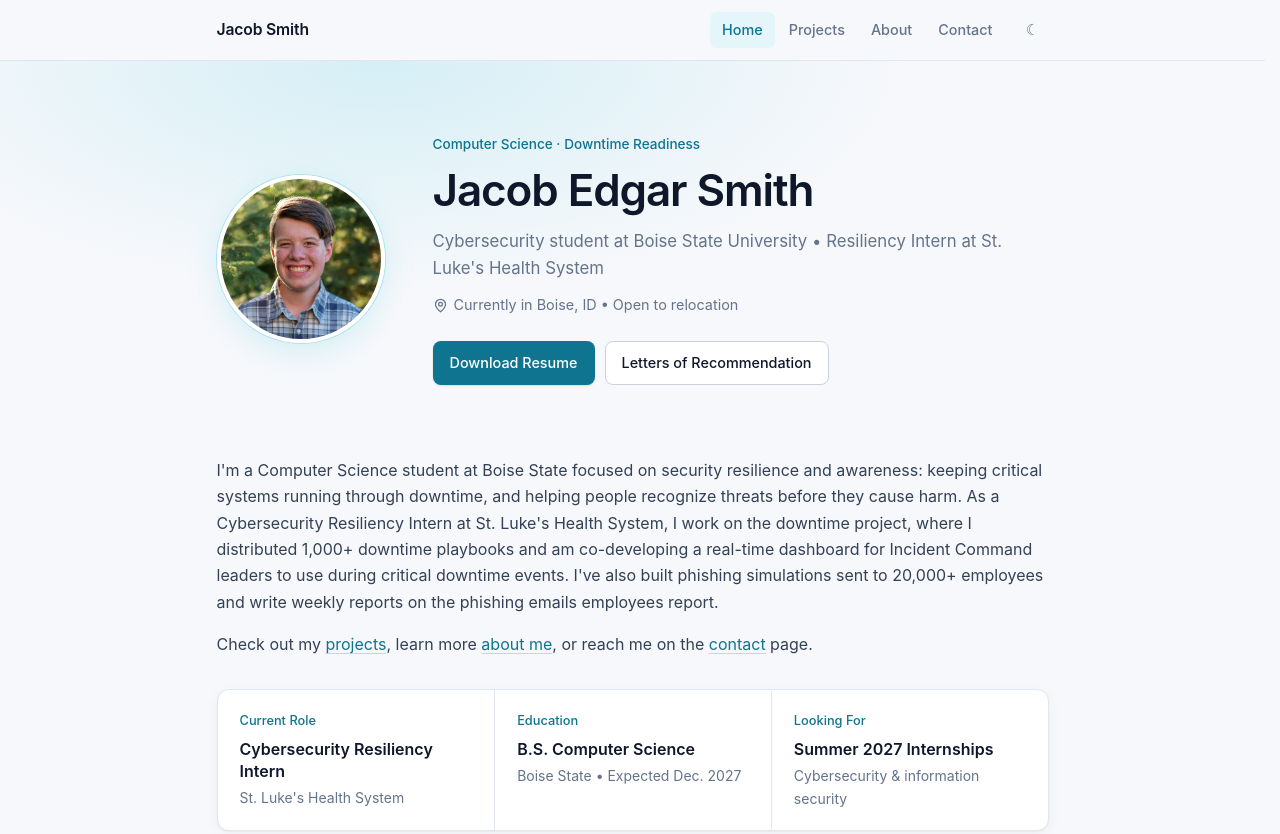
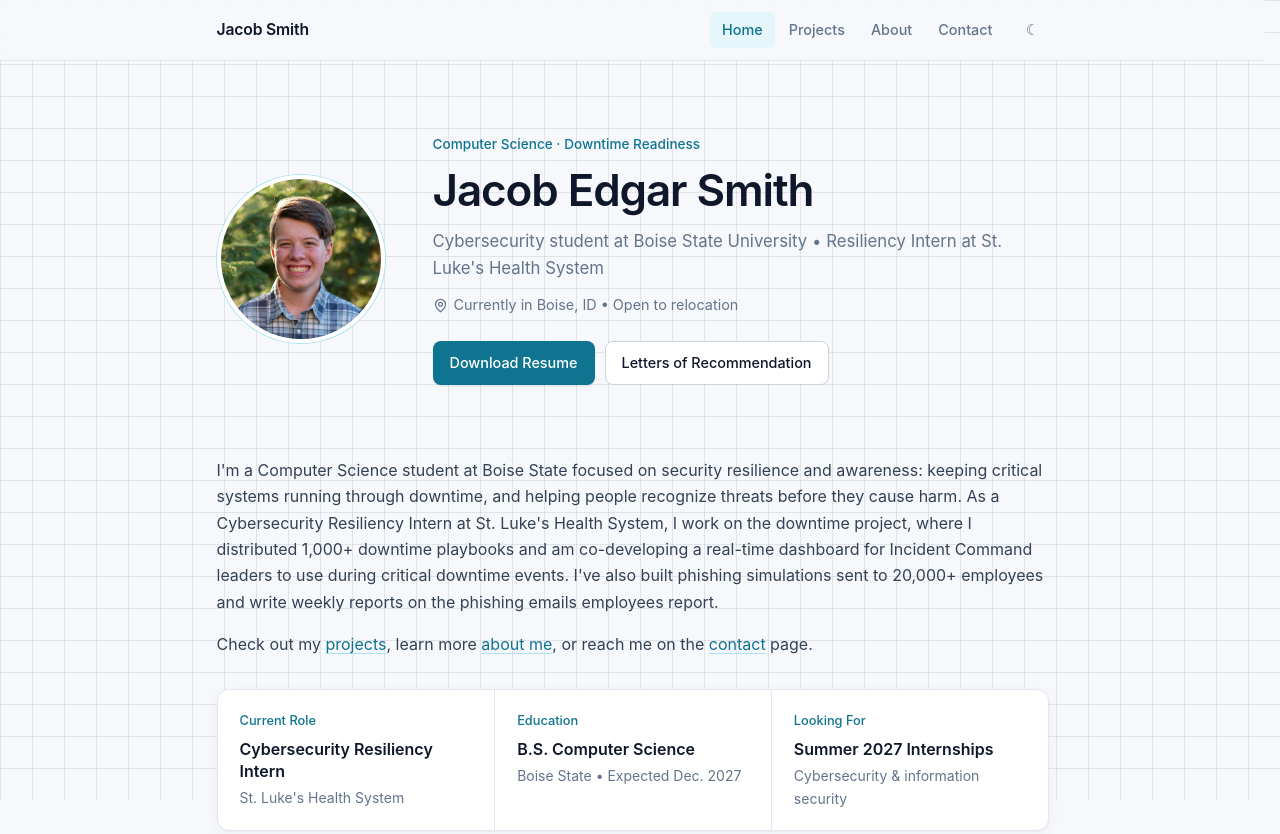
Before and after one commit to j-smith05/jacob-portfolio, a plain HTML site: page index.html in a window 1280 px wide. Shown: the top 834 px of the page. Drawn offline with Linux system fonts and the light colour scheme.

Commit message:
Add box-grid background texture and refresh preview image
Replace the header and headshot glows with an even grid texture across
the page, and regenerate the social preview image to match.

Co-Authored-By: Claude Opus 5.5 <noreply@anthropic.com>

```diff
--- a/css/style.css
+++ b/css/style.css
@@ -13,9 +13,9 @@
   --accent-soft: #a5e3ef;
   --accent-tint: #e4f6fa;
   --on-accent: #ffffff;
-  --glow: rgba(6, 182, 212, 0.14);
   --shadow: 0 1px 2px rgba(15, 23, 42, 0.04), 0 4px 16px rgba(15, 23, 42, 0.04);
   --topbar-bg: rgba(247, 248, 251, 0.82);
+  --texture-line: rgba(15, 23, 42, 0.09);
   --font: -apple-system, BlinkMacSystemFont, "Inter", "Segoe UI", Roboto, Helvetica, Arial, sans-serif;
   --mono: ui-monospace, "SFMono-Regular", Menlo, Consolas, monospace;
   color-scheme: light;
@@ -37,9 +37,9 @@
     --accent-soft: #1a5563;
     --accent-tint: #0f2c36;
     --on-accent: #0e131d;
-    --glow: rgba(34, 211, 238, 0.12);
     --shadow: 0 1px 2px rgba(0, 0, 0, 0.25);
     --topbar-bg: rgba(14, 19, 29, 0.8);
+    --texture-line: rgba(255, 255, 255, 0.07);
     color-scheme: dark;
   }
 }
@@ -58,9 +58,9 @@
   --accent-soft: #1a5563;
   --accent-tint: #0f2c36;
   --on-accent: #0e131d;
-  --glow: rgba(34, 211, 238, 0.12);
   --shadow: 0 1px 2px rgba(0, 0, 0, 0.25);
   --topbar-bg: rgba(14, 19, 29, 0.8);
+  --texture-line: rgba(255, 255, 255, 0.07);
   color-scheme: dark;
 }
 
@@ -95,6 +95,20 @@ body {
   display: flex;
   flex-direction: column;
   -webkit-font-smoothing: antialiased;
+}
+
+/* Faint box-grid texture behind the page, even across the whole viewport */
+body::before {
+  content: "";
+  position: fixed;
+  inset: 0;
+  z-index: -1;
+  pointer-events: none;
+  background-image:
+    linear-gradient(var(--texture-line) 1px, transparent 1px),
+    linear-gradient(90deg, var(--texture-line) 1px, transparent 1px);
+  background-size: 32px 32px;
+  background-position: 0 0;
 }
 
 a {
@@ -184,7 +198,6 @@ p a:hover {
 /* ---------- Page header ---------- */
 header {
   padding: 72px 0 8px 0;
-  background: radial-gradient(ellipse 60% 100% at 30% 0%, var(--glow), transparent 70%);
 }
 
 .container {
@@ -423,7 +436,7 @@ strong {
   object-fit: cover;
   border-radius: 50%;
   border: 4px solid var(--card);
-  box-shadow: 0 0 0 1px var(--accent-soft), 0 10px 32px var(--glow);
+  box-shadow: 0 0 0 1px var(--accent-soft);
 }
 
 .hero-location {
```
Also changed, not shown: images/og-image.png.
